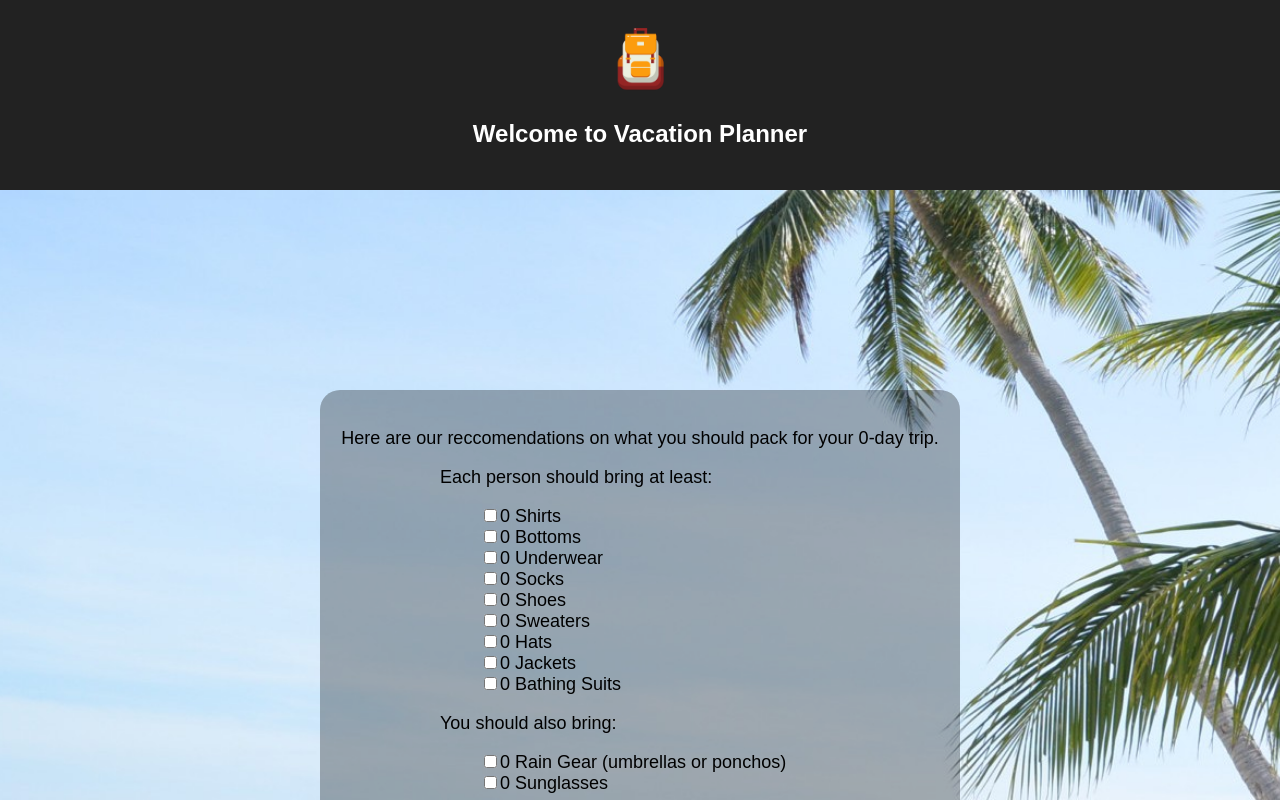
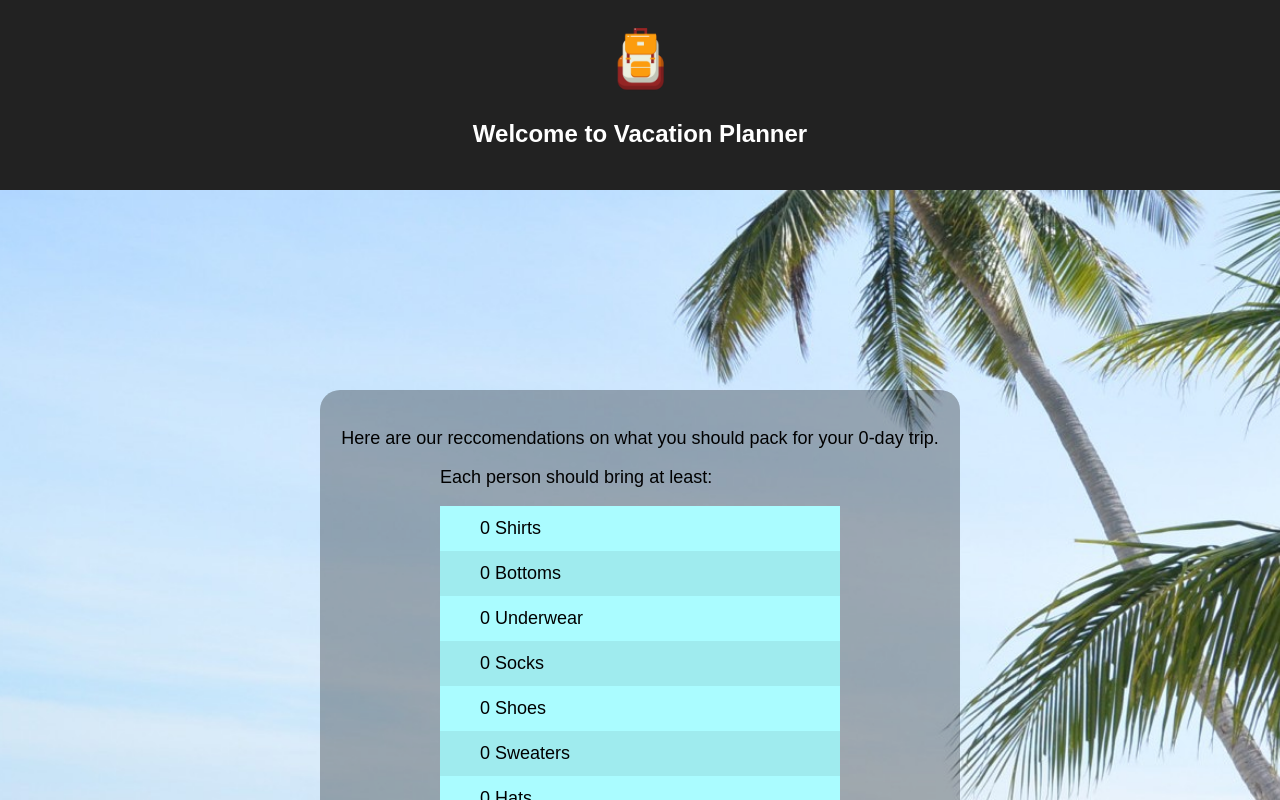
Before and after one commit to ThomasGiulianelli/Vacation-Planner, a React (Create React App) app: page / in a window 1280 px wide. Both pictures are taken after typing "2020-01-15", "2020-01-15" into the empty fields and a click on the input "Submit". Shown: the top 800 px of the page. Built offline with nearby package versions, Linux system fonts and the light colour scheme; the HTML template or start-up script is replaced by a standard one.

Commit message:
made the checklist wayyy nicer

```diff
--- a/src/ResultScreen.css
+++ b/src/ResultScreen.css
@@ -1,5 +1,47 @@
 ul {
   list-style-type: none;
+  margin: 0;
+  padding: 0;
+}
+
+ul li {
+  cursor: pointer;
+  position: relative;
+  padding: 12px 8px 12px 40px;
+  background: rgb(159, 235, 238);
+  font-size: 18px;
+  transition: 0.2s;
+}
+
+/* Set all odd list items to a different color (zebra-stripes) */
+ul li:nth-child(odd) {
+  background: rgb(170, 252, 255);
+}
+
+/* Darker background-color on hover */
+ul li:hover {
+  background: rgb(0, 174, 255);
+}
+
+/* When clicked on, add a background color and strike out text */
+ul li.checked {
+  background: #888;
+  color: #fff;
+  text-decoration: line-through;
+}
+
+/* Add a "checked" mark when clicked on */
+ul li.checked::before {
+  content: '';
+  position: absolute;
+  border-color: #fff;
+  border-style: solid;
+  border-width: 0 2px 2px 0;
+  top: 10px;
+  left: 16px;
+  transform: rotate(45deg);
+  height: 15px;
+  width: 7px;
 }
 
 .Centered-box {
@@ -13,4 +55,5 @@ ul {
 .Inner-box {
   text-align: left;
   padding-left: 100px;
+  padding-right: 100px;
 }
--- a/src/ResultScreen.tsx
+++ b/src/ResultScreen.tsx
@@ -13,11 +13,15 @@ class ResultScreen extends React.Component<Props,any> {
 
     }
 
+    handleCheck(event: any) {
+      event.target.classList.toggle('checked');
+    }
+
     render() {
       const numDays = CalculateVacationLength(this.props.departureDate, this.props.returnDate);
       const clothingRecommendation = CalculateClothing(this.props.numPeople, numDays);
       const listItems = clothingRecommendation.map((recommendation) =>
-        <li key={recommendation.id}><input type="checkbox" />{recommendation.amount} {recommendation.id}</li>
+        <li key={recommendation.id} onClick={this.handleCheck}>{recommendation.amount} {recommendation.id}</li>
       );
       let rainGear;
       let sunglasses;
```
